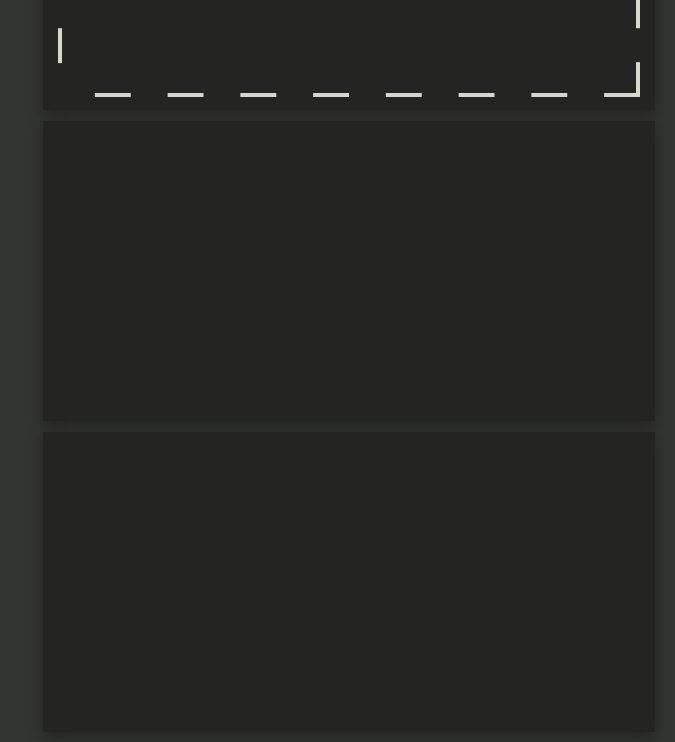
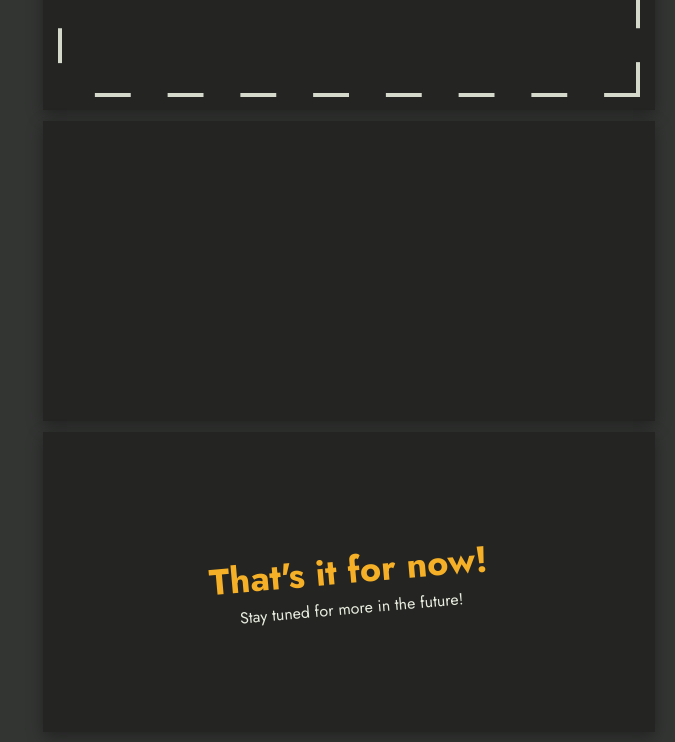
Before and after one commit to GitThirteen/GitThirteen.github.io, a plain HTML site: page tuwien/sfwaterquality/index.html in a window 1280 px wide. Shown: the part 914-1656 px from the top of the page, without its empty margins (605-1280 px from the left). Drawn offline with nearby package versions, Linux system fonts and the light colour scheme.

Commit message:
add teaser

```diff
--- a/tuwien/sfwaterquality/index.html
+++ b/tuwien/sfwaterquality/index.html
@@ -118,8 +118,11 @@
                 <div class="timeplotter data-field">
 
                 </div>
-                <div class="depthplotter data-field">
-
+                <div class="data-field aligner">
+                    <div class="thats-it">
+                        <h3>That's it for now!</h3>
+                        Stay tuned for more in the future!
+                    </div>
                 </div>
             </div>
         </div>
--- a/tuwien/sfwaterquality/style.css
+++ b/tuwien/sfwaterquality/style.css
@@ -273,8 +273,23 @@ h1, h2, h3, h4 {
 
 }
 
-.depthplotter {
+.aligner {
+    display: flex;
+    align-items: center;
+    justify-content: center;
+}
 
+.thats-it {
+    display: flex;
+    flex-direction: column;
+    align-items: center;
+    justify-content: center;
+    transform: rotate(-5deg);
+    -webkit-transform: rotate(-5deg);
+}
+
+.thats-it h3 {
+    color: var(--color-sun);
 }
 
 .thin {
```
